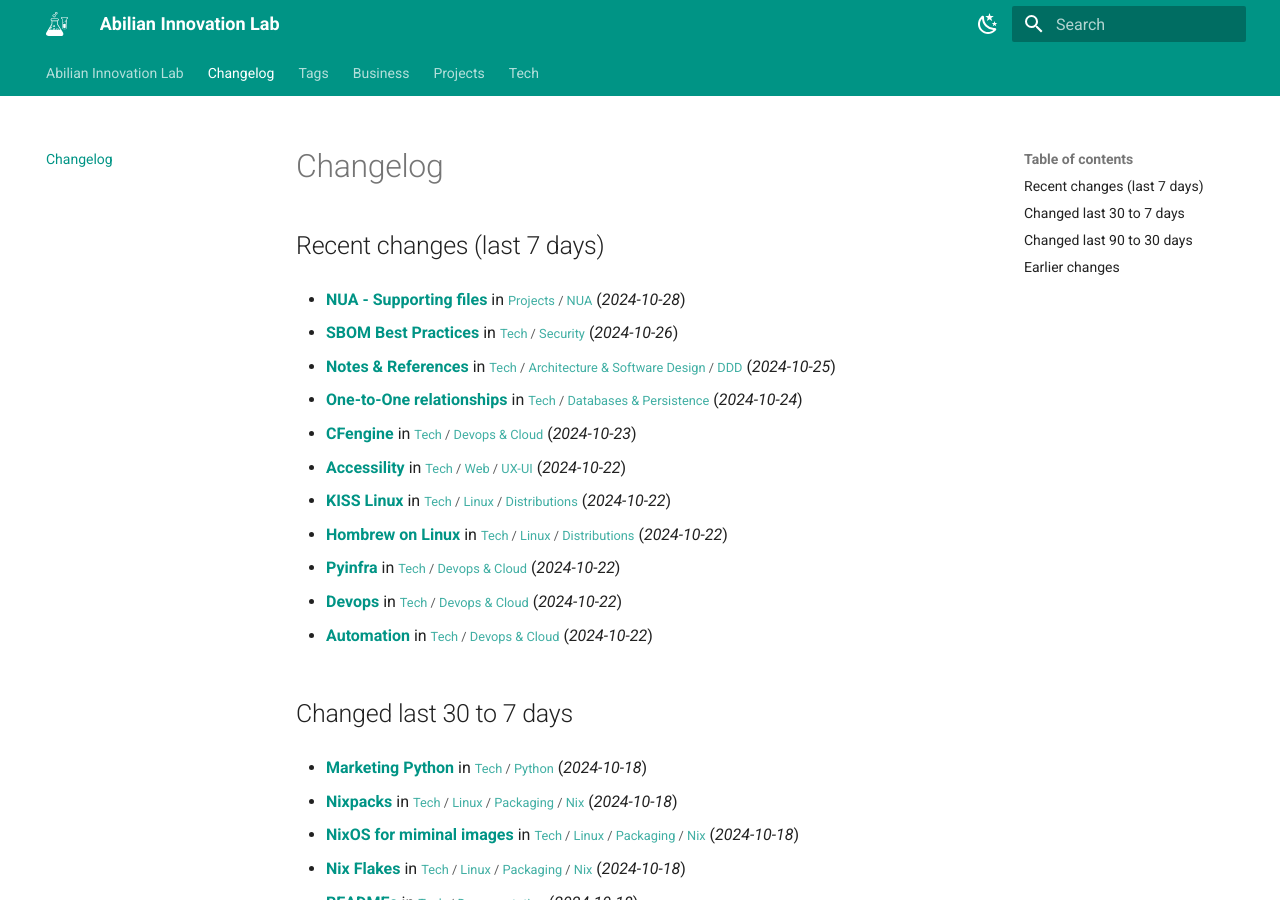
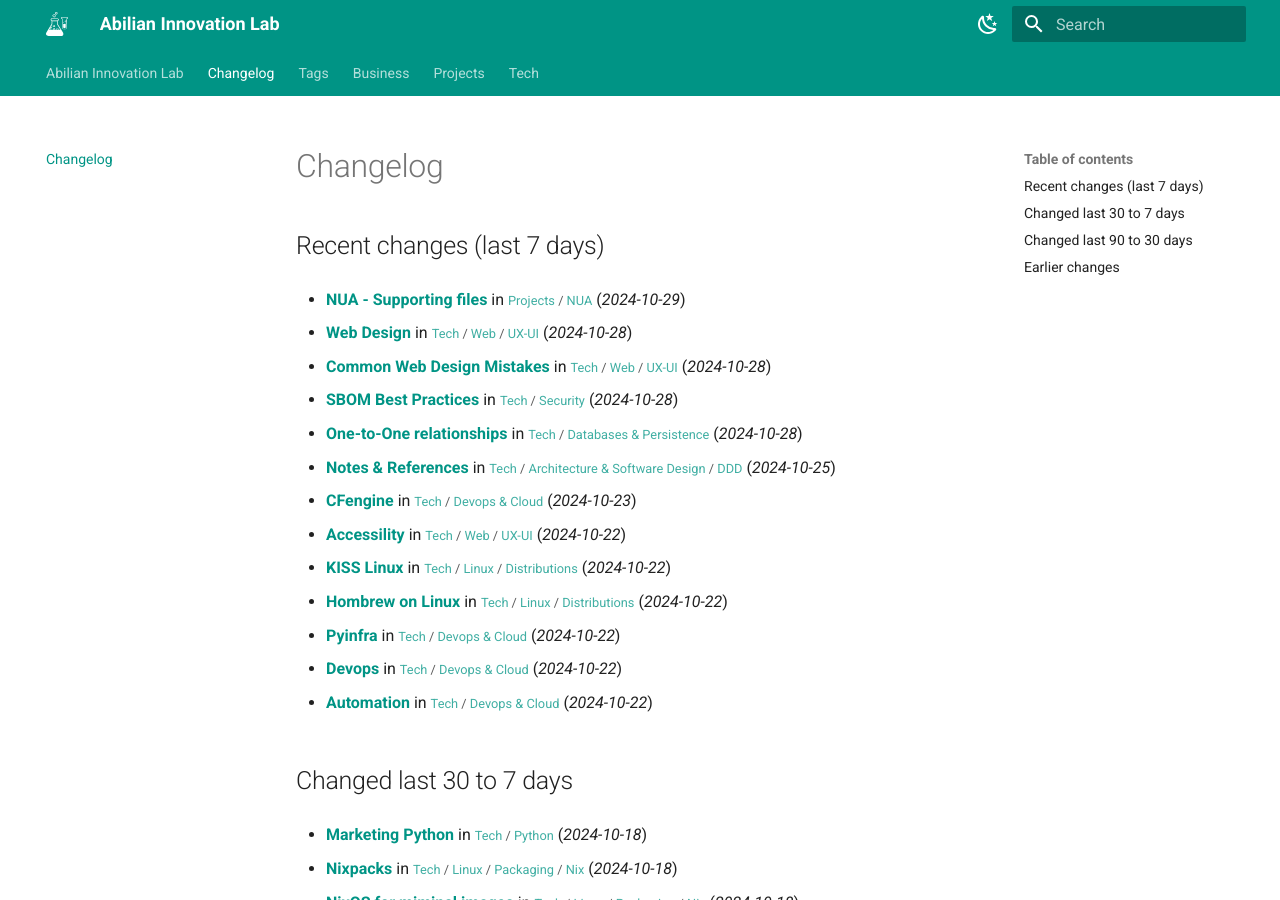
Before and after one commit to abilian/lab.abilian.com, an MkDocs documentation site: the page built from docs/changelog.md, in a window 1280 px wide and 900 px high. Built offline with MkDocs 1.6.1 and Material for MkDocs 9.7.7, drawn with Linux system fonts in a browser that asks for light colours; comment, search, counter and statistics services are not loaded.

Commit message:
Update content

```diff
--- a/docs/changelog.md
+++ b/docs/changelog.md
@@ -2,13 +2,17 @@
 
 ## Recent changes (last 7 days)
 
-- **[NUA - Supporting files](/Projects/NUA/NUA - Supporting files/)** in <small>[Projects](/Projects/00 Projects/) / [NUA](/Projects/NUA/00 NUA/)</small> (*2024-10-28*)
+- **[NUA - Supporting files](/Projects/NUA/NUA - Supporting files/)** in <small>[Projects](/Projects/00 Projects/) / [NUA](/Projects/NUA/00 NUA/)</small> (*2024-10-29*)
 
-- **[SBOM Best Practices](/Tech/Security/SBOM Best Practices/)** in <small>[Tech](/Tech/00 Technology/) / [Security](/Tech/Security/ISO 27001-2022/)</small> (*2024-10-26*)
+- **[Web Design](/Tech/Web/UX-UI/Web Design/)** in <small>[Tech](/Tech/00 Technology/) / [Web](/Tech/Web/Content Repositories/) / [UX-UI](/Tech/Web/UX-UI/Accessility/)</small> (*2024-10-28*)
+
+- **[Common Web Design Mistakes](/Tech/Web/UX-UI/Common Web Design Mistakes/)** in <small>[Tech](/Tech/00 Technology/) / [Web](/Tech/Web/Content Repositories/) / [UX-UI](/Tech/Web/UX-UI/Accessility/)</small> (*2024-10-28*)
+
+- **[SBOM Best Practices](/Tech/Security/SBOM Best Practices/)** in <small>[Tech](/Tech/00 Technology/) / [Security](/Tech/Security/ISO 27001-2022/)</small> (*2024-10-28*)
+
+- **[One-to-One relationships](/Tech/Databases & Persistence/One-to-One relationships/)** in <small>[Tech](/Tech/00 Technology/) / [Databases & Persistence](/Tech/Databases & Persistence/DuckDB/)</small> (*2024-10-28*)
 
 - **[Notes & References](/Tech/Architecture & Software Design/DDD/Notes & References/)** in <small>[Tech](/Tech/00 Technology/) / [Architecture & Software Design](/Tech/Architecture & Software Design/00 Intro to software architecture/) / [DDD](/Tech/Architecture & Software Design/DDD/Business logic/)</small> (*2024-10-25*)
-
-- **[One-to-One relationships](/Tech/Databases & Persistence/One-to-One relationships/)** in <small>[Tech](/Tech/00 Technology/) / [Databases & Persistence](/Tech/Databases & Persistence/DuckDB/)</small> (*2024-10-24*)
 
 - **[CFengine](/Tech/Devops & Cloud/CFengine/)** in <small>[Tech](/Tech/00 Technology/) / [Devops & Cloud](/Tech/Devops & Cloud/Automation/)</small> (*2024-10-23*)
 
```
